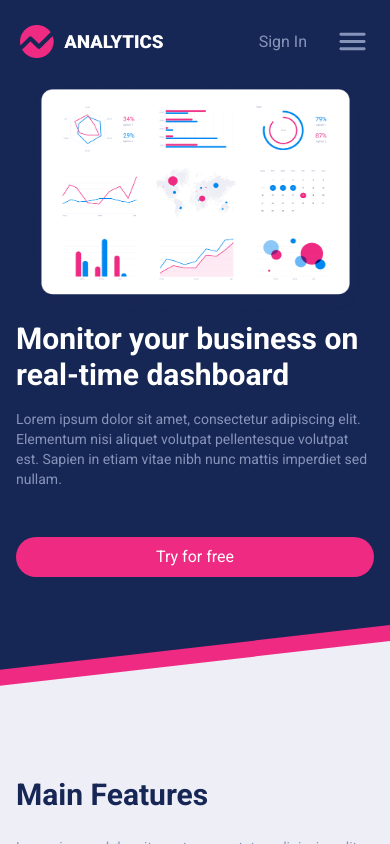
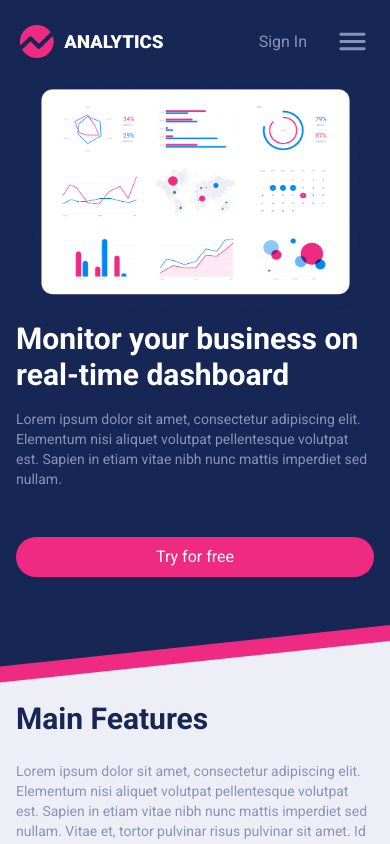
Before and after one commit to bardenHa/saas-analytics-website, a Next.js app: page / in a window 390 px wide. Built offline with nearby package versions, Linux system fonts and the light colour scheme.

Commit message:
feat: slanted div element

```diff
--- a/app/components/modules/HomeContent/HomeContent.tsx
+++ b/app/components/modules/HomeContent/HomeContent.tsx
@@ -2,19 +2,12 @@ import Image from 'next/image';
 
 const HomeContent = () => {
   return (
-    // <div className="py-3 transform -skew-y-6 bg-primary bleed-width">
-    //   <div className="py-16 shadow-inner bg-chart bleed-width">
     <>
-      <div className="h-32 pt-4 skewed-half md:skewed-full bg-primary bleed-width">
-        <div className="h-32 skewed-half md:skewed-full bg-chart bleed-width"></div>
-      </div>
-      <div className="py-6 bg-chart bleed-width">
-        {/* <div className="h-32 transform -skew-y-12 bg-red-600">g</div> */}
+      <SlantedDiv />
+      <div className="py-3 md:py-6 bg-chart bleed-width">
         <div className="container flex flex-col items-center justify-center mx-auto text-primary-text">
           <MainFeatures />
         </div>
-        {/* </div>
-        </div> */}
       </div>
     </>
   );
@@ -75,3 +68,11 @@ const MainFeatures = () => {
     </div>
   );
 };
+
+const SlantedDiv = () => {
+  return (
+    <div className="h-16 pt-4 md:h-32 skewed-full md:skewed-full bg-primary bleed-width">
+      <div className="h-16 md:h-32 skewed-full md:skewed-full bg-chart bleed-width"></div>
+    </div>
+  );
+};
```
